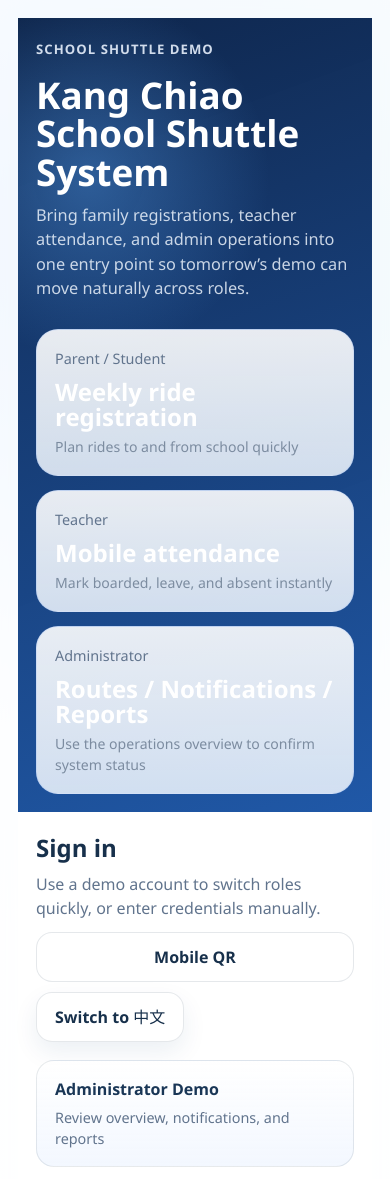
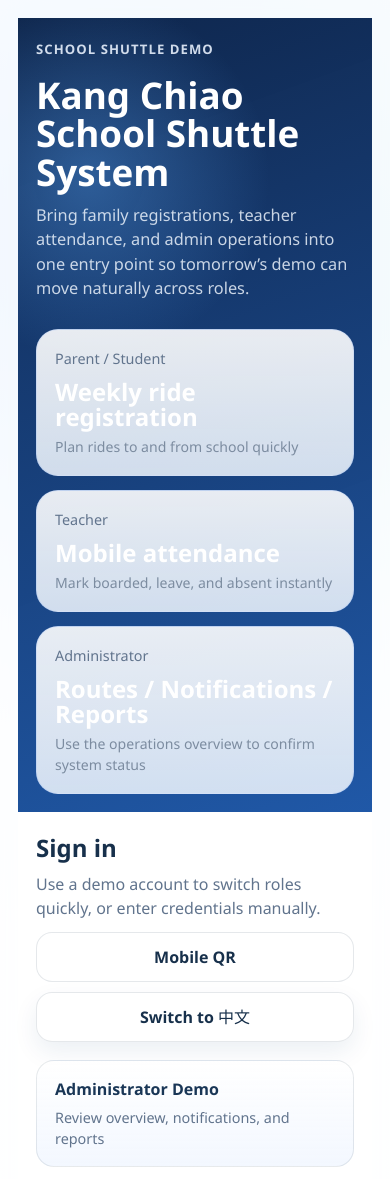
Before and after one commit to eric861129/SchoolShuttleBus-Frontend, a Vue app: page /login in a window 390 px wide. Shown: the top 1179 px of the page. Built offline with nearby package versions, Linux system fonts and the light colour scheme; no server answers.

Commit message:
fix: stack admin mobile meta and cards earlier

```diff
--- a/src/style.css
+++ b/src/style.css
@@ -1087,6 +1087,39 @@ textarea:focus-visible,
   }
 
   .topbar,
+  .topbar-meta,
+  .section-header,
+  .day-card-header,
+  .route-card-header,
+  .record-card-header,
+  .timeline-card-header {
+    flex-direction: column;
+    align-items: stretch;
+  }
+
+  .topbar-meta,
+  .mini-stat,
+  .locale-switcher {
+    width: 100%;
+  }
+
+  .mini-stat,
+  .locale-switcher,
+  .locale-toggle {
+    min-width: 0;
+  }
+
+  .locale-toggle {
+    width: 100%;
+    white-space: normal;
+  }
+
+  .pill,
+  .status-badge {
+    align-self: flex-start;
+  }
+
+  .topbar,
   .section-header {
     flex-wrap: wrap;
   }
```
